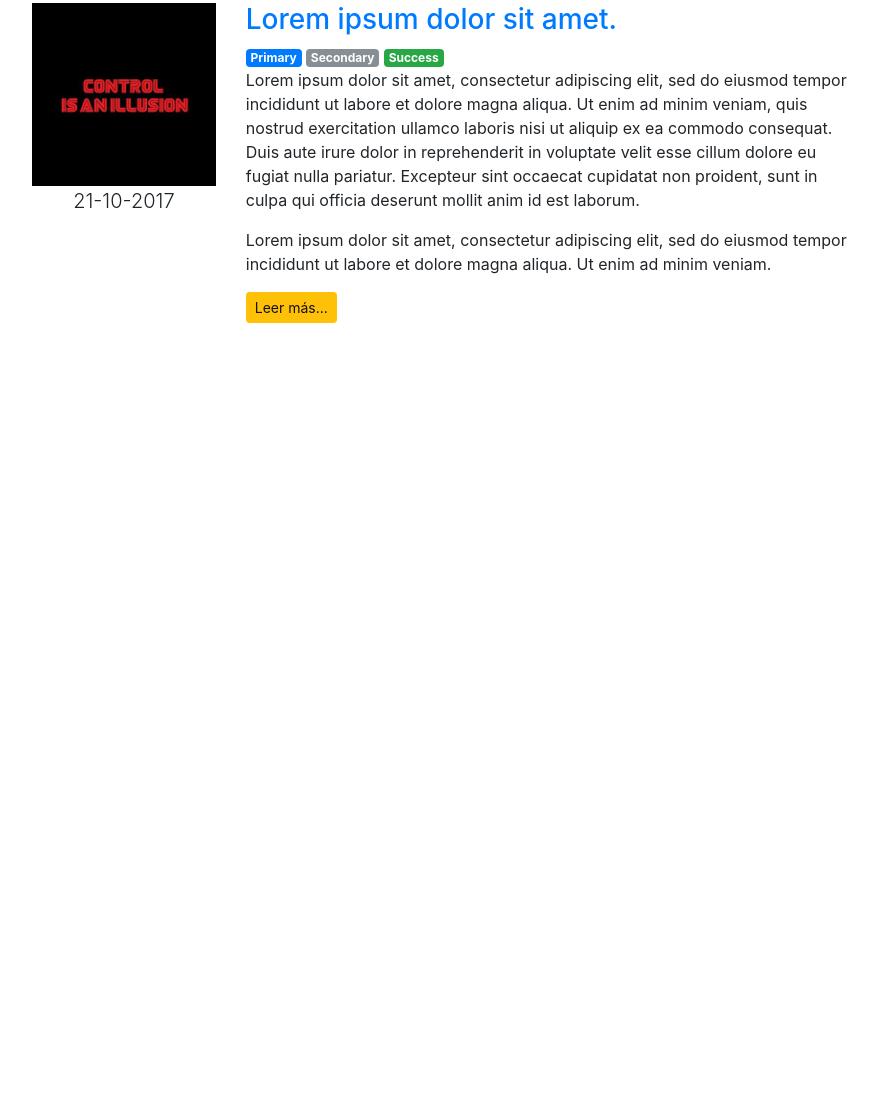
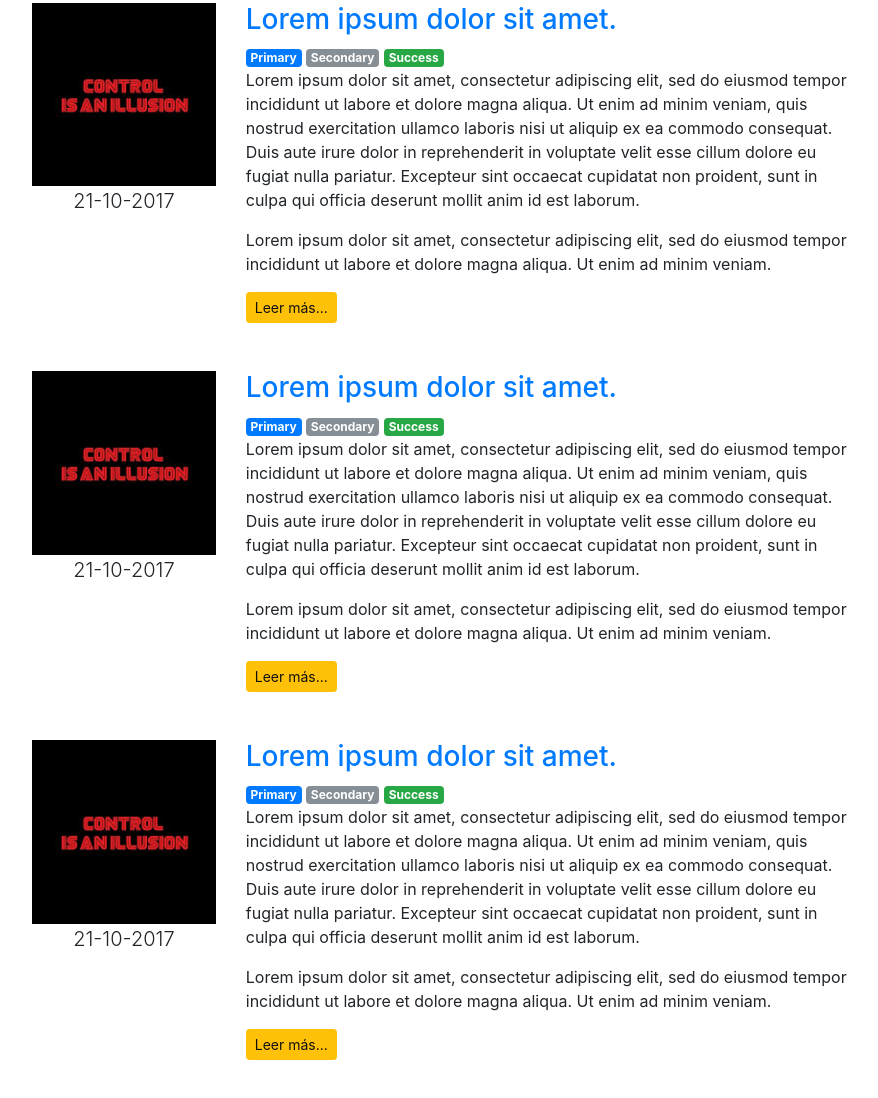
Before and after one commit to isaaccolls/bootstrap, a plain HTML site: page bootstrap-4.0.0-beta.2-dist/index.html in a window 1280 px wide. Shown: the part 502-1600 px from the top of the page, without its empty margins (53-931 px from the left). Before the commit the page ends 873 px from the top, so only its background shows below. Drawn offline with nearby package versions, Linux system fonts and the light colour scheme.

Commit message:
articulos

```diff
--- a/bootstrap-4.0.0-beta.2-dist/index.html
+++ b/bootstrap-4.0.0-beta.2-dist/index.html
@@ -68,7 +68,8 @@
       <div class="row">
         <!-- articulos -->
         <div class="col-9">
-          <div class="row">
+          <!-- 1 articulo -->
+          <div class="row mb-5">
             <div class="col-3">
               <img src="images/cards1.jpg" alt="" class="img-fluid">
               <p class="lead text-center">21-10-2017</p>
@@ -83,11 +84,47 @@
               <a href="#" class="btn btn-warning btn-sm">Leer más...</a>
             </div>
           </div>
+          <!-- fin 1 articulo -->
+          <!-- 1 articulo -->
+          <div class="row mb-5">
+            <div class="col-3">
+              <img src="images/cards1.jpg" alt="" class="img-fluid">
+              <p class="lead text-center">21-10-2017</p>
+            </div>
+            <div class="col-9">
+              <a href="#"><h3>Lorem ipsum dolor sit amet.</h3></a>
+              <a href="#"><span class="badge badge-primary">Primary</span></a>
+              <a href="#"><span class="badge badge-secondary">Secondary</span></a>
+              <a href="#"><span class="badge badge-success">Success</span></a>
+              <p>Lorem ipsum dolor sit amet, consectetur adipiscing elit, sed do eiusmod tempor incididunt ut labore et dolore magna aliqua. Ut enim ad minim veniam, quis nostrud exercitation ullamco laboris nisi ut aliquip ex ea commodo consequat. Duis aute irure dolor in reprehenderit in voluptate velit esse cillum dolore eu fugiat nulla pariatur. Excepteur sint occaecat cupidatat non proident, sunt in culpa qui officia deserunt mollit anim id est laborum.</p>
+              <p>Lorem ipsum dolor sit amet, consectetur adipiscing elit, sed do eiusmod tempor incididunt ut labore et dolore magna aliqua. Ut enim ad minim veniam.</p>
+              <a href="#" class="btn btn-warning btn-sm">Leer más...</a>
+            </div>
+          </div>
+          <!-- fin 1 articulo -->
+          <!-- 1 articulo -->
+          <div class="row mb-5">
+            <div class="col-3">
+              <img src="images/cards1.jpg" alt="" class="img-fluid">
+              <p class="lead text-center">21-10-2017</p>
+            </div>
+            <div class="col-9">
+              <a href="#"><h3>Lorem ipsum dolor sit amet.</h3></a>
+              <a href="#"><span class="badge badge-primary">Primary</span></a>
+              <a href="#"><span class="badge badge-secondary">Secondary</span></a>
+              <a href="#"><span class="badge badge-success">Success</span></a>
+              <p>Lorem ipsum dolor sit amet, consectetur adipiscing elit, sed do eiusmod tempor incididunt ut labore et dolore magna aliqua. Ut enim ad minim veniam, quis nostrud exercitation ullamco laboris nisi ut aliquip ex ea commodo consequat. Duis aute irure dolor in reprehenderit in voluptate velit esse cillum dolore eu fugiat nulla pariatur. Excepteur sint occaecat cupidatat non proident, sunt in culpa qui officia deserunt mollit anim id est laborum.</p>
+              <p>Lorem ipsum dolor sit amet, consectetur adipiscing elit, sed do eiusmod tempor incididunt ut labore et dolore magna aliqua. Ut enim ad minim veniam.</p>
+              <a href="#" class="btn btn-warning btn-sm">Leer más...</a>
+            </div>
+          </div>
+          <!-- fin 1 articulo -->
         </div>
         <!-- fin articulos -->
         <!-- aside -->
         <div class="col-3">
-
+          <!-- Cards -->
+          <!-- Fin Cards -->
         </div>
         <!-- fin aside -->
       </div>
```
